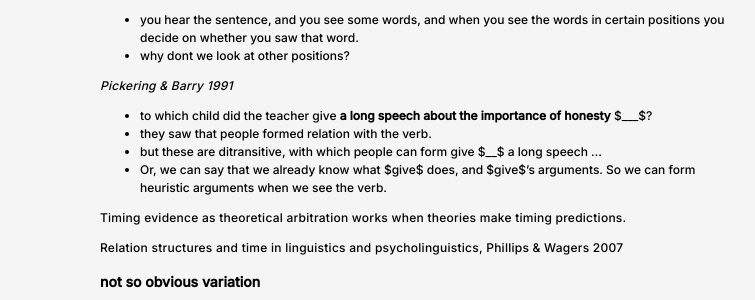
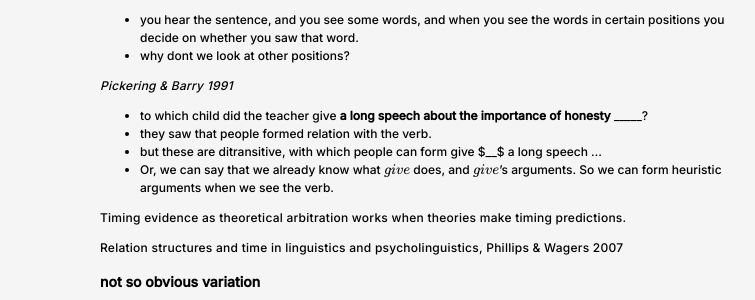
Before and after one commit to utkuturk/obsidian, a Jekyll site: the page built from _posts/2022-2-8-MentalisticUnderstandingOfTransformations.md, in a window 1280 px wide and 900 px high, scrolled down 2211 px. Shown: the part 152-452 px from the top of the window, without its empty margins (224-979 px from the left). Built offline with Jekyll 4.4.1, drawn with Linux system fonts in a browser that asks for light colours; formulas are drawn with MathJax 3; some of the changed text lies outside the part shown.

```diff
--- a/_posts/2022-2-8-MentalisticUnderstandingOfTransformations.md
+++ b/_posts/2022-2-8-MentalisticUnderstandingOfTransformations.md
@@ -69,9 +69,9 @@ Left corner parser allows us to hypothesize orphan structures, it also allow us
 
 If we take transformations literally, it is going to be really hard to use it as a identification device.
 
-a = X_1 wh-NP X$_2$
+a = X\\(_1\\) wh-NP X\\(_2\\)
 
-b = wh-NP X$_1$ 0 X$_2$
+b = wh-NP X\\(_1\\) 0 X\\(_2\\)
 
 it is easy to derive b from a, but really hard to derive a from b.
 
@@ -129,10 +129,10 @@ they decide on "boy" faster in positions after from or meet than they decide for
 
 _Pickering & Barry 1991_
 
-- to which child did the teacher give **a long speech about the importance of honesty** $\_\_\_$?
+- to which child did the teacher give **a long speech about the importance of honesty** _____?
 - they saw that people formed relation with the verb.
 - but these are ditransitive, with which people can form give $\_\_$ a long speech ...
-- Or, we can say that we already know what $give$ does, and $give$'s arguments. So we can form heuristic arguments when we see the verb.
+- Or, we can say that we already know what \\(give\\) does, and \\(give\\)'s arguments. So we can form heuristic arguments when we see the verb.
 
 Timing evidence as theoretical arbitration works when theories make timing predictions.
 
```
